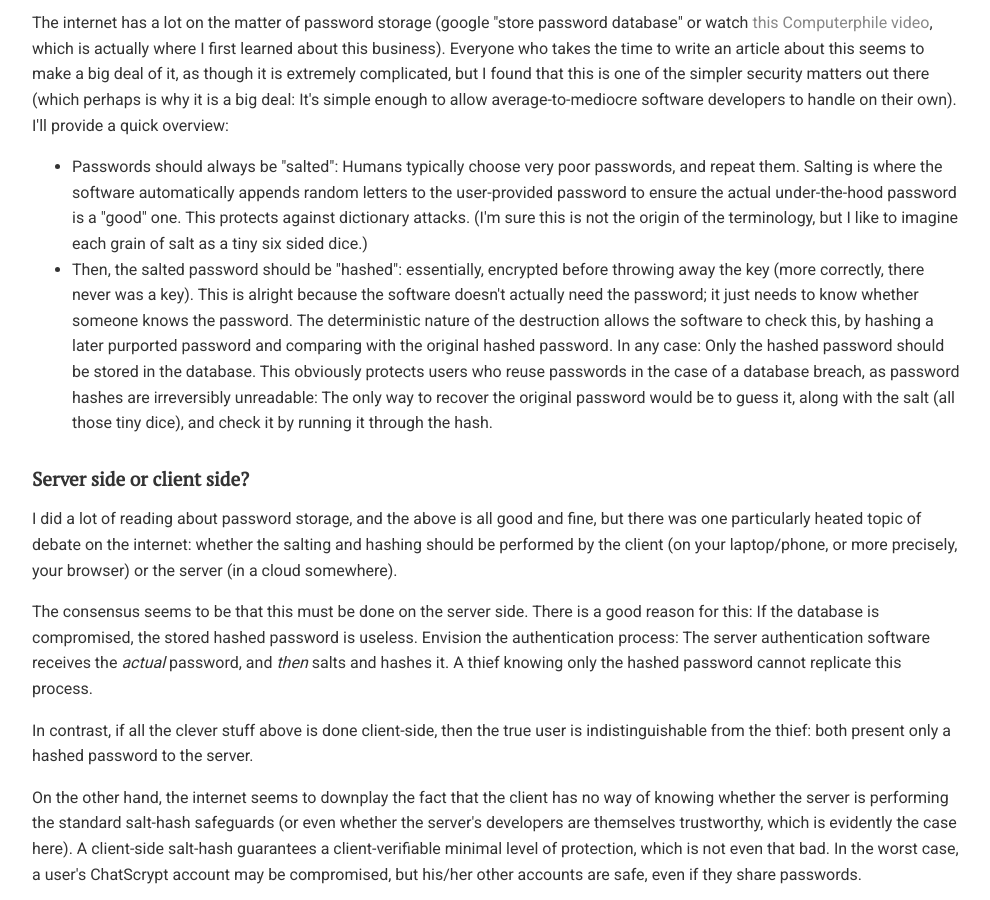
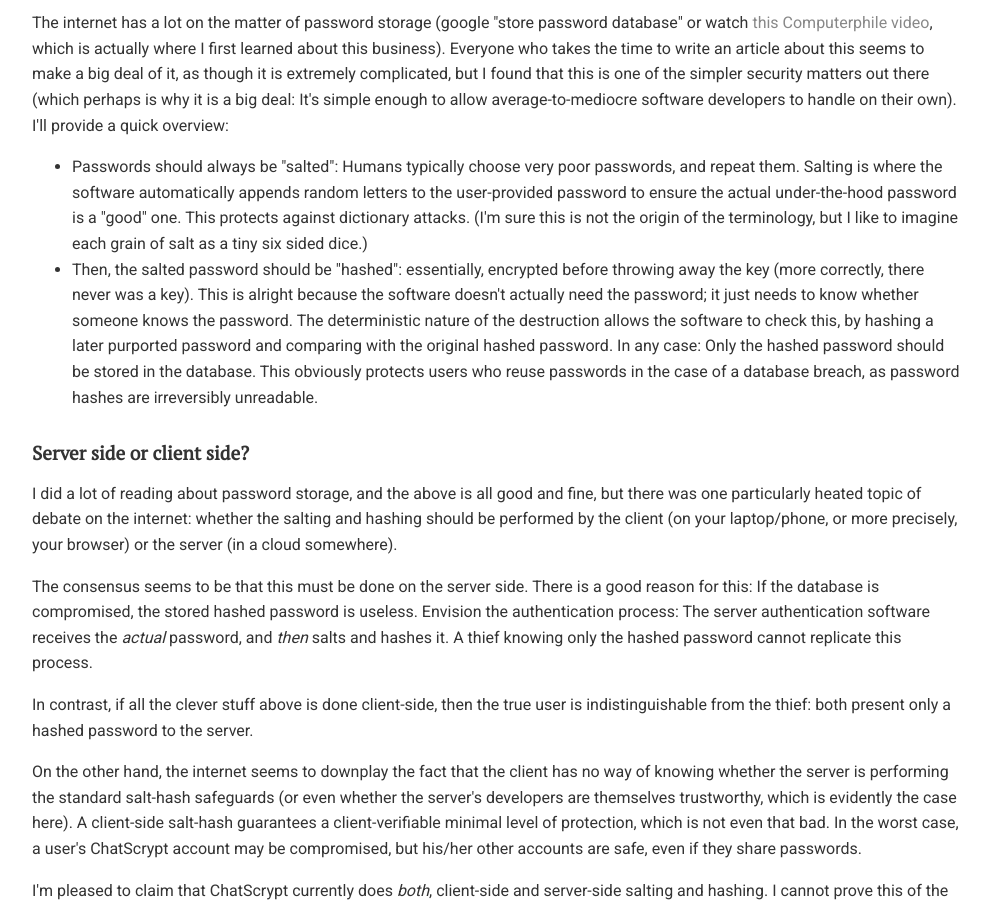
Before and after one commit to chatscrypt/chatscrypt.github.io, a Jekyll site: the page built from _posts/2019-12-25-zero-knowledge-security-chatscrypt-passwords.html, in a window 1280 px wide and 900 px high, scrolled down 418 px. Shown: the whole window, without its empty margins (143-1133 px from the left). Built offline with Jekyll 4.4.1, drawn with Linux system fonts in a browser that asks for light colours; comment, search, counter and statistics services are not loaded.

Commit message:
Update 2019-12-25-zero-knowledge-security-chatscrypt-passwords.html

```diff
--- a/_posts/2019-12-25-zero-knowledge-security-chatscrypt-passwords.html
+++ b/_posts/2019-12-25-zero-knowledge-security-chatscrypt-passwords.html
@@ -14,7 +14,7 @@
 <ul>
    <li> Passwords should always be "salted": Humans typically choose very poor passwords, and repeat them. Salting is where the software automatically appends random letters to the user-provided password to ensure the actual under-the-hood password is a "good" one. This protects against dictionary attacks. (I'm sure this is not the origin of the terminology, but I like to imagine each grain of salt as a tiny six sided dice.)
 
-   <li> Then, the salted password should be "hashed": essentially, encrypted before throwing away the key (more correctly, there never was a key). This is alright because the software doesn't actually need the password; it just needs to know whether someone knows the password. The deterministic nature of the destruction allows the software to check this, by hashing a later purported password and comparing with the original hashed password. In any case: Only the hashed password should be stored in the database. This obviously protects users who reuse passwords in the case of a database breach, as password hashes are irreversibly unreadable: The only way to recover the original password would be to guess it, along with the salt (all those tiny dice), and check it by running it through the hash.
+   <li> Then, the salted password should be "hashed": essentially, encrypted before throwing away the key (more correctly, there never was a key). This is alright because the software doesn't actually need the password; it just needs to know whether someone knows the password. The deterministic nature of the destruction allows the software to check this, by hashing a later purported password and comparing with the original hashed password. In any case: Only the hashed password should be stored in the database. This obviously protects users who reuse passwords in the case of a database breach, as password hashes are irreversibly unreadable.
 </ul>
 
 <h2>Server side or client side?</h2>
```
